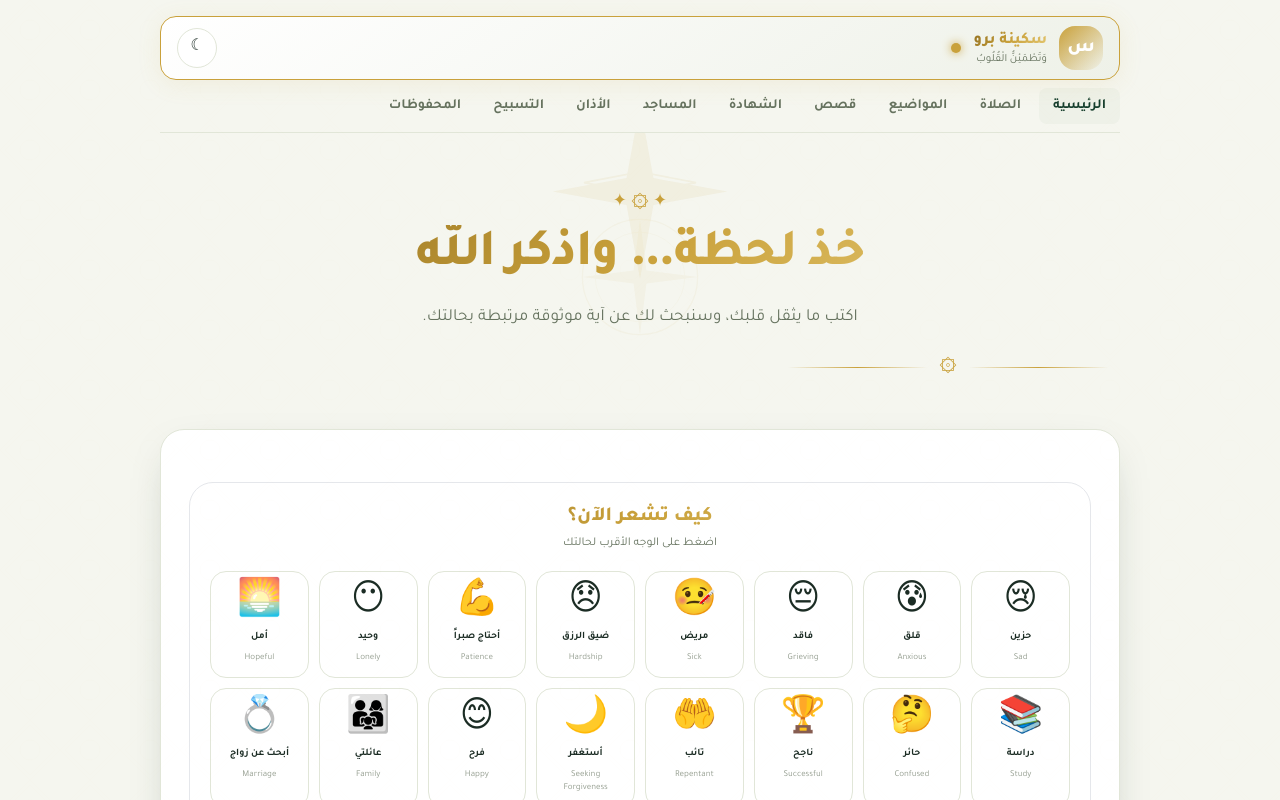
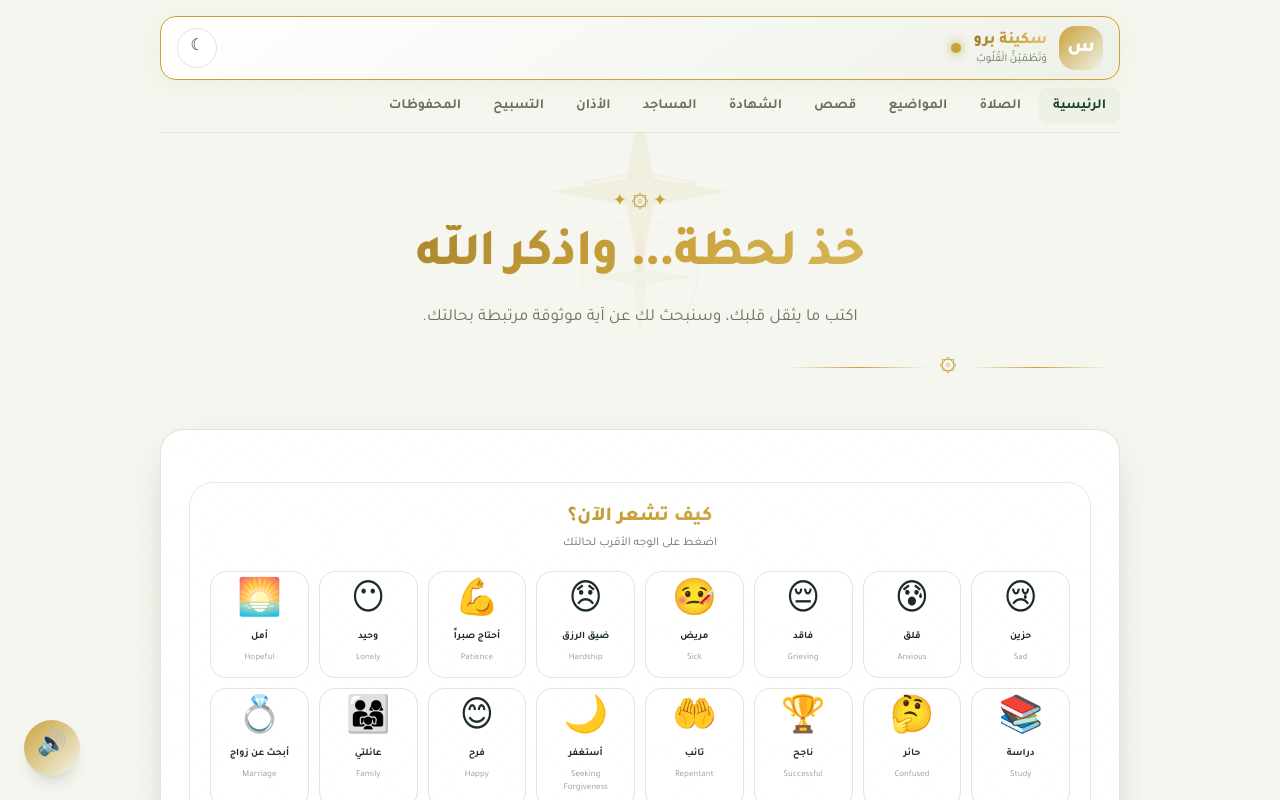
Before and after one commit to faridos26/ala-bidhikrillah-app, a Next.js app: page / in a window 1280 px wide. Shown: the top 800 px of the page. Built offline with nearby package versions, Linux system fonts and the light colour scheme.

Commit message:
Add read-page button for accessibility

```diff
--- /dev/null
+++ b/app/components/ReadPageButton.tsx
@@ -0,0 +1,79 @@
+"use client";
+
+import { useState, useEffect, useRef } from "react";
+
+export function ReadPageButton({ textToRead }: { textToRead: string }) {
+  const [speaking, setSpeaking] = useState(false);
+  const [supported, setSupported] = useState(true);
+  const utteranceRef = useRef<SpeechSynthesisUtterance | null>(null);
+
+  useEffect(() => {
+    if (typeof window === "undefined" || !("speechSynthesis" in window)) {
+      setSupported(false);
+    }
+    return () => {
+      window.speechSynthesis?.cancel();
+    };
+  }, []);
+
+  // إيقاف القراءة عند تغيير النص
+  useEffect(() => {
+    return () => {
+      if (window.speechSynthesis) {
+        window.speechSynthesis.cancel();
+        setSpeaking(false);
+      }
+    };
+  }, [textToRead]);
+
+  function toggleReading() {
+    if (typeof window === "undefined" || !("speechSynthesis" in window)) return;
+
+    window.speechSynthesis.cancel();
+
+    if (speaking) {
+      setSpeaking(false);
+      return;
+    }
+
+    if (!textToRead.trim()) return;
+
+    const utterance = new SpeechSynthesisUtterance(textToRead);
+    utterance.lang = "ar-SA";
+    utterance.rate = 0.85;
+    utterance.pitch = 0.95;
+    utterance.volume = 1;
+
+    const voices = window.speechSynthesis.getVoices();
+    const arabicVoice = voices.find((v) => v.lang.startsWith("ar"));
+    if (arabicVoice) utterance.voice = arabicVoice;
+
+    utterance.onstart = () => setSpeaking(true);
+    utterance.onend = () => setSpeaking(false);
+    utterance.onerror = () => setSpeaking(false);
+
+    utteranceRef.current = utterance;
+    window.speechSynthesis.speak(utterance);
+  }
+
+  if (!supported) return null;
+
+  return (
+    <button
+      onClick={toggleReading}
+      className={`fixed bottom-6 left-6 z-50 grid h-14 w-14 place-items-center rounded-full shadow-lg transition-all hover:scale-110 ${
+        speaking
+          ? "bg-gradient-to-br from-red-500 to-red-600 text-white animate-pulse"
+          : "bg-gradient-to-br from-gold to-gold-dark text-white"
+      }`}
+      aria-label={speaking ? "إيقاف القراءة" : "اقرأ لي الصفحة"}
+      title={speaking ? "إيقاف القراءة" : "اقرأ لي الصفحة"}
+    >
+      {speaking ? (
+        <span className="text-2xl">⏹</span>
+      ) : (
+        <span className="text-2xl">🔊</span>
+      )}
+    </button>
+  );
+}
--- a/app/page.tsx
+++ b/app/page.tsx
@@ -1,4 +1,3 @@
-
 "use client";
 
 import { useMemo, useState } from "react";
@@ -21,6 +20,7 @@ import { ShahadaSection } from "./components/ShahadaSection";
 import { MosquesSection } from "./components/MosquesSection";
 import { AdhanSection } from "./components/AdhanSection";
 import { PrayerTimesSection } from "./components/PrayerTimesSection";
+import { ReadPageButton } from "./components/ReadPageButton";
 import { Footer } from "./components/Footer";
 
 export default function Home() {
@@ -41,6 +41,22 @@ export default function Home() {
     return allContent.filter(({ content: item }) => item.text_ar.includes(q) || item.reference.includes(q));
   }, [search, allContent]);
 
+  // النص الذي سيُقرأ بصوت عالٍ حسب القسم الحالي
+  const textToRead = useMemo(() => {
+    if (tab === "home" && result) {
+      const parts: string[] = [];
+      parts.push(`تصنيف حالتك: ${result.category.name_ar}.`);
+      content.forEach((item, i) => {
+        parts.push(`محتوى ${i + 1}: ${item.text_ar}. المرجع: ${item.reference}.`);
+      });
+      return parts.join(" ");
+    }
+    if (tab === "home") {
+      return "خذ لحظة واذكر الله. اكتب ما يثقل قلبك أو اختر من الإيموجي كيف تشعر.";
+    }
+    return "";
+  }, [tab, result, content]);
+
   function handleSubmit(value: string) {
     setSubmitted(value);
     setTab("home");
@@ -56,14 +72,13 @@ export default function Home() {
     setText(label);
     setSubmitted(label);
     setTab("home");
-    // التمرير للأسفل لرؤية النتيجة
     setTimeout(() => {
       document.getElementById("result-anchor")?.scrollIntoView({ behavior: "smooth", block: "start" });
     }, 100);
   }
 
   return (
-    <main className="mx-auto w-[min(960px,calc(100%-28px))] pb-9 pt-4">
+    <main className="mx-auto w-[min(960px,calc(100%-28px))] pb-24 pt-4">
       <Header />
       <NavTabs active={tab} onChange={setTab} favoritesCount={favorites.length} />
 
@@ -139,6 +154,9 @@ export default function Home() {
       {tab === "favorites" && <FavoritesList items={favoriteItems} onToggleFavorite={toggleFavorite} />}
 
       <Footer />
+
+      {/* زر اقرأ لي - يظهر فقط في الرئيسية */}
+      {tab === "home" && <ReadPageButton textToRead={textToRead} />}
     </main>
   );
 }
```
